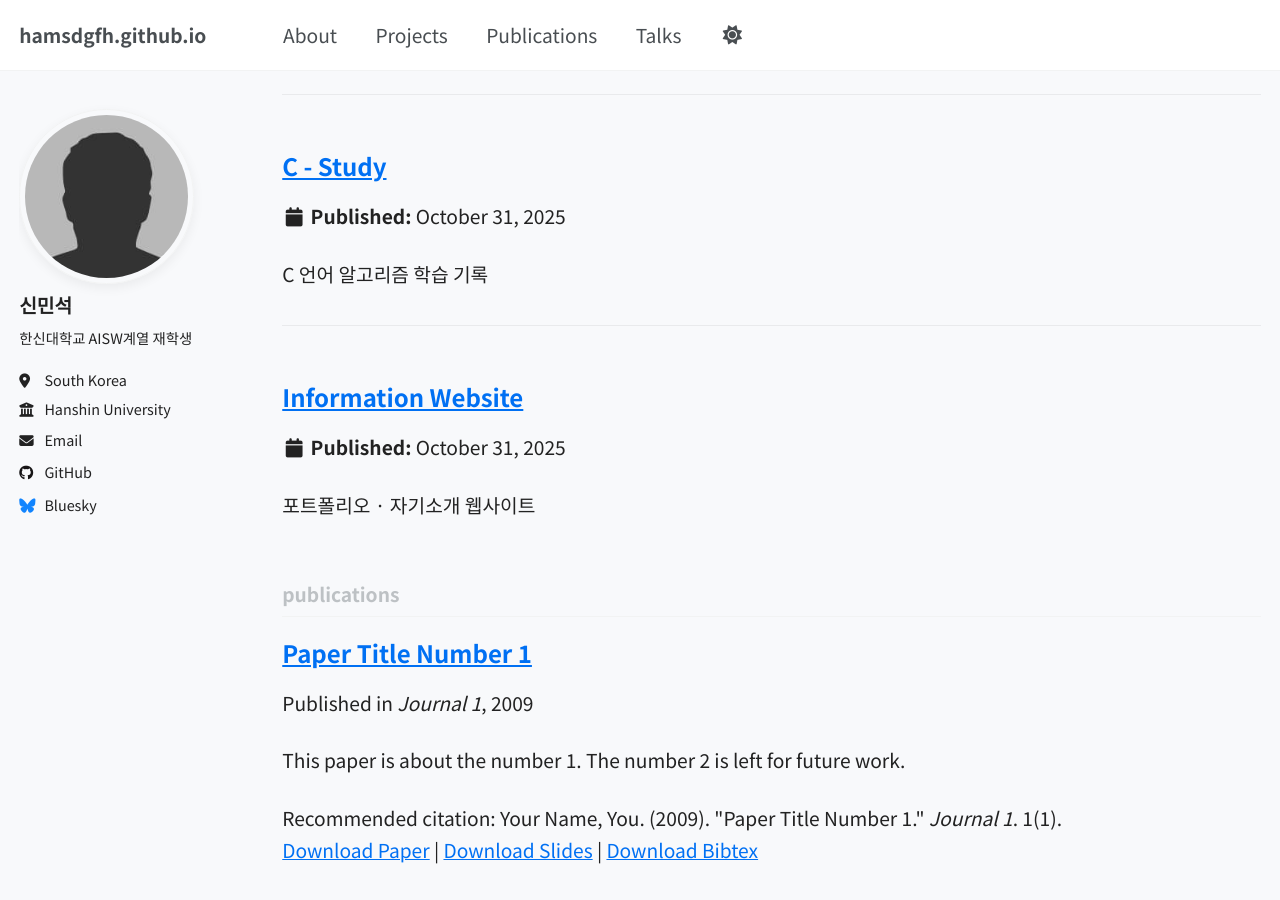
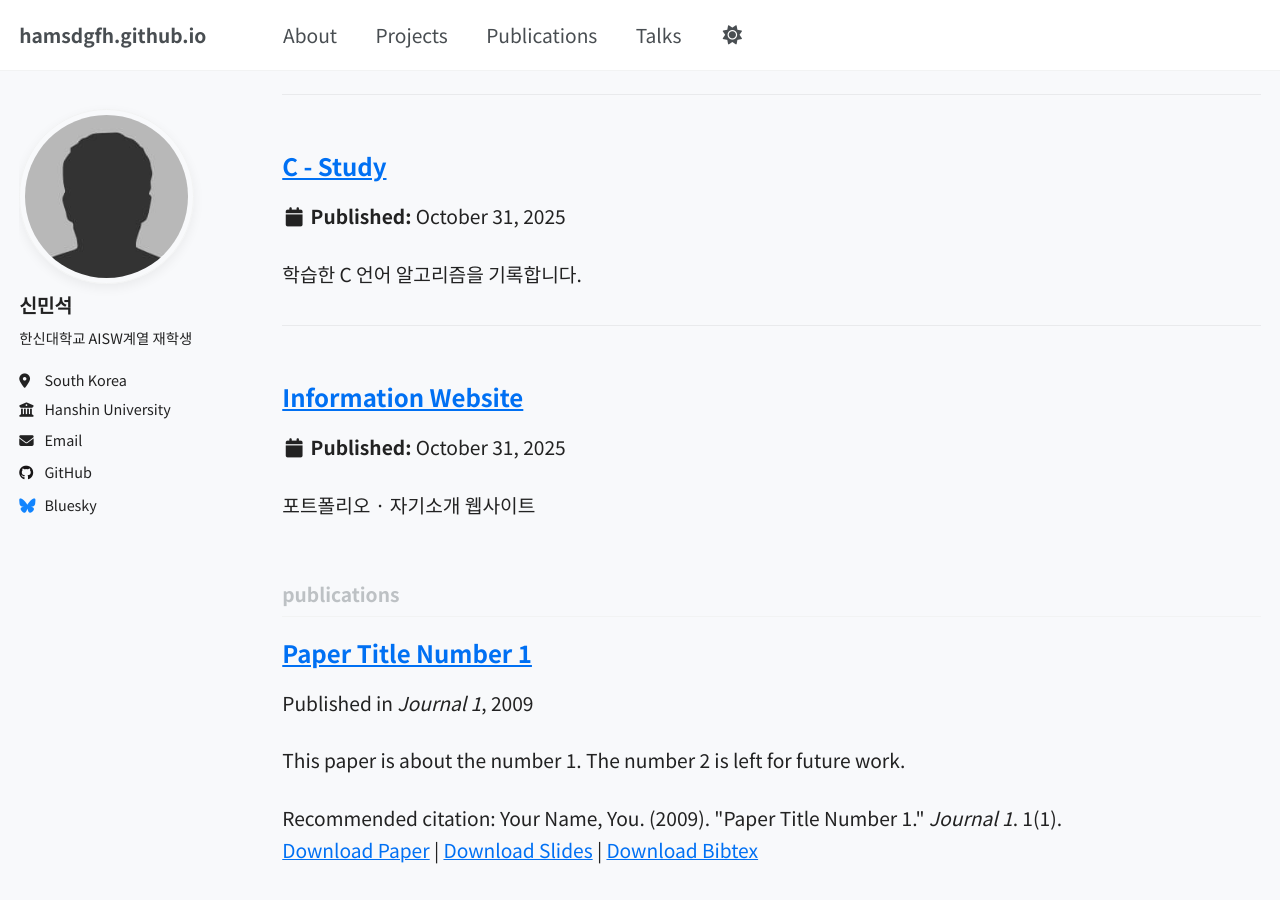
Before and after one commit to hamsdgfh/hamsdgfh.github.io, a Jekyll site: the page built from _pages/collection-archive.html, in a window 1280 px wide and 900 px high, scrolled down 301 px. Built offline with Jekyll 4.4.1, drawn with Linux system fonts in a browser that asks for light colours; a script that is not in the unit is left out.

Commit message:
Update portfolio-1.md

```diff
--- a/_portfolio/portfolio-1.md
+++ b/_portfolio/portfolio-1.md
@@ -1,6 +1,6 @@
 ---
 title: "C - Study"
-excerpt: "C 언어 알고리즘 학습 기록"
+excerpt: "학습한 C 언어 알고리즘을 기록합니다."
 collection: portfolio
 ---
 
```
